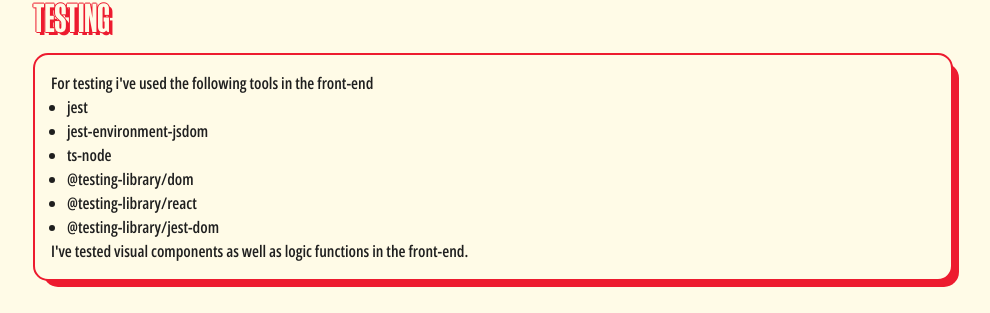
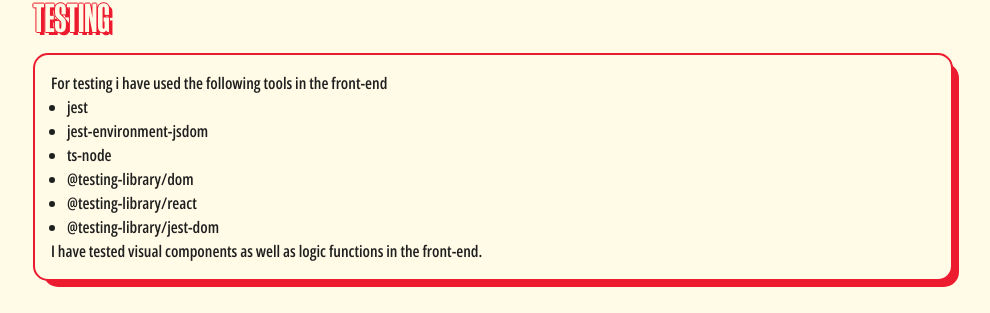
Before and after one commit to meesakveld/cook-and-share, a Next.js app in the folder front-end/: page /developer in a window 1280 px wide. Shown: the part 799-1112 px from the top of the page, without its empty margins (143-1133 px from the left). Built offline with nearby package versions, Linux system fonts and the light colour scheme; no server answers.

Commit message:
Corrected grammatical errors in the Developer page content

```diff
--- a/front-end/src/app/(pages)/developer/page.tsx
+++ b/front-end/src/app/(pages)/developer/page.tsx
@@ -37,7 +37,7 @@
                 <div className="flex flex-col gap-4">
                     <Title>Testing</Title>
                     <Card className="p-4">
-                        <p>For testing i've used the following tools in the front-end</p>
+                        <p>For testing i have used the following tools in the front-end</p>
                         <ul className="list-disc ml-4">
                             <li>jest</li>
                             <li>jest-environment-jsdom</li>
@@ -46,7 +46,7 @@
                             <li>@testing-library/react</li>
                             <li>@testing-library/jest-dom</li>
                         </ul>
-                        <p>I've tested visual components as well as logic functions in the front-end.</p>
+                        <p>I have tested visual components as well as logic functions in the front-end.</p>
                     </Card>
                 </div>
 
```
